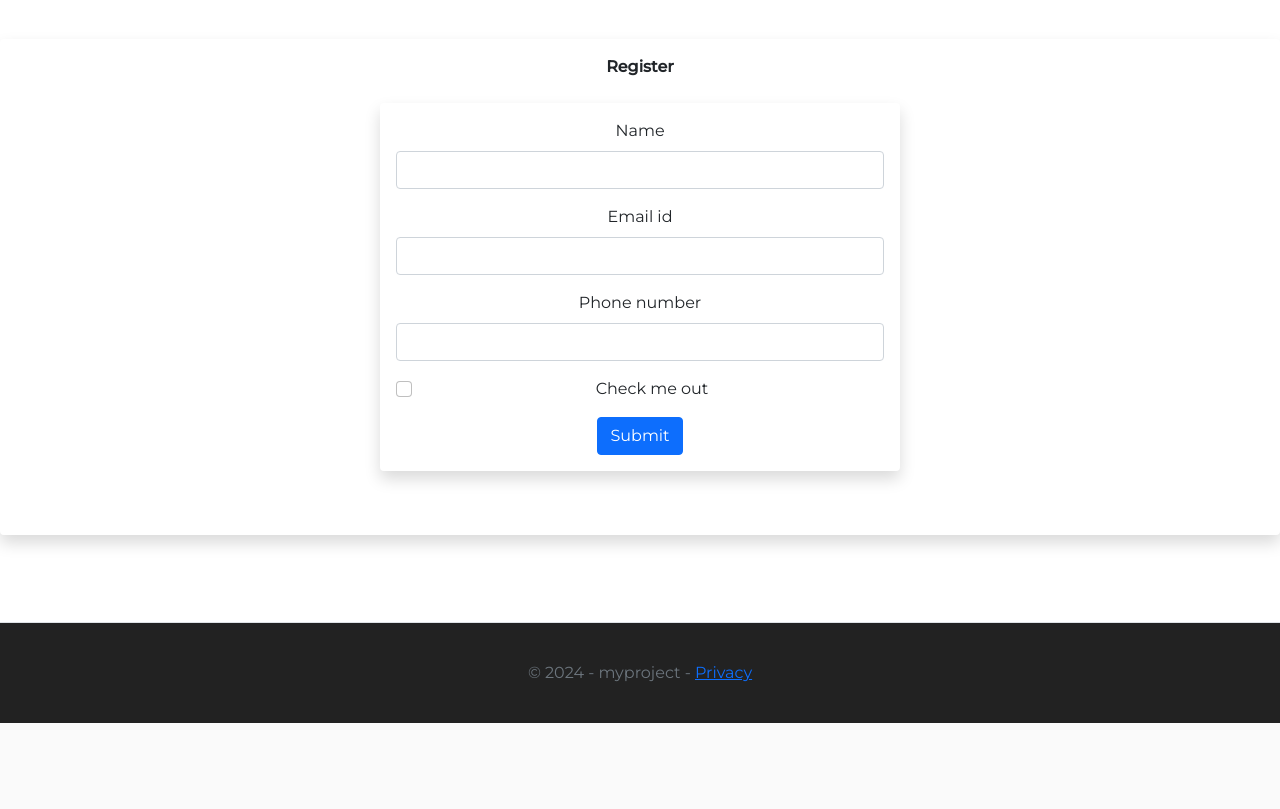
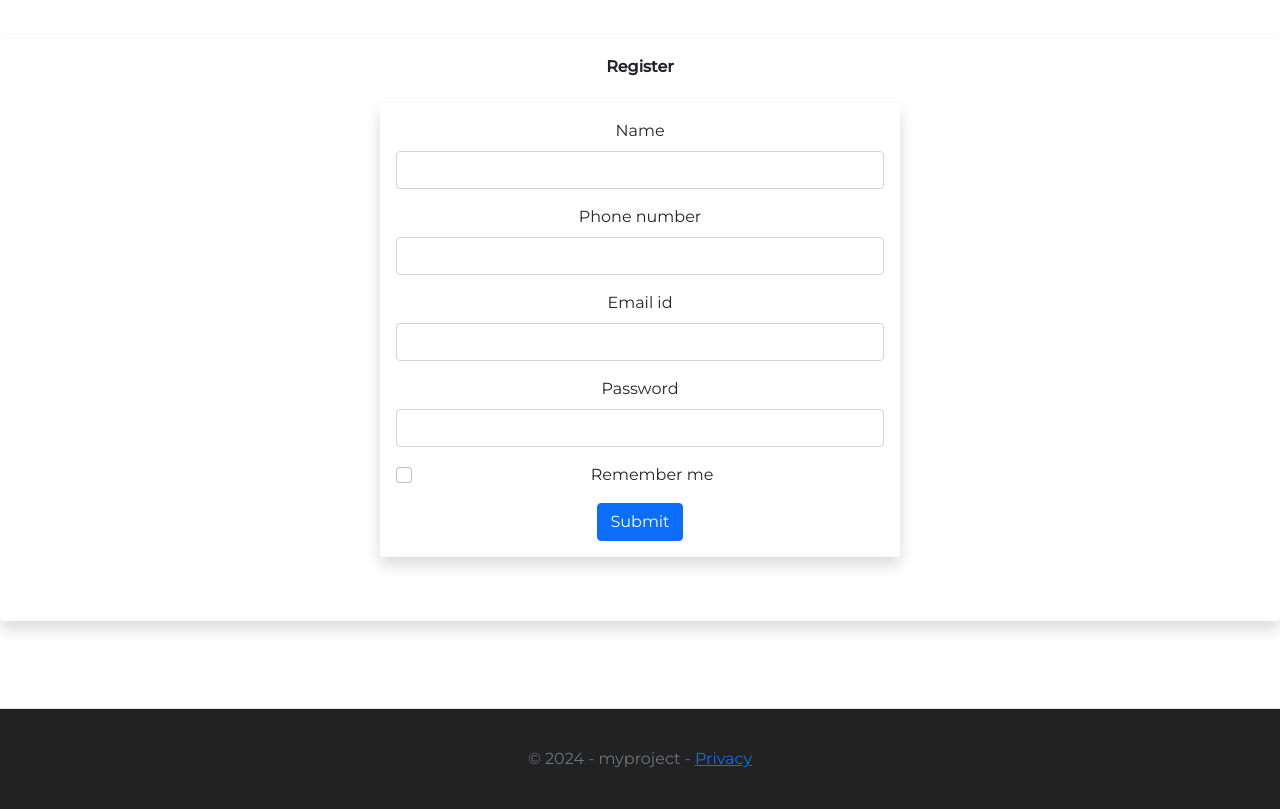
Before and after one commit to jemimahcad01/csharpcad, an ASP.NET Core app: page /Login/register in a window 1280 px wide. Shown: the part 351-1160 px from the top of the page. Before the commit the page ends 1074 px from the top, so only its background shows below. Run offline with ASP.NET Core 8, Linux system fonts and the light colour scheme; style sheets or scripts are compiled from the project's sources; some libraries are stand-ins or nearby versions.

Commit message:
files added

```diff
--- a/myproject/Controllers/LoginController.cs
+++ b/myproject/Controllers/LoginController.cs
@@ -23,11 +23,11 @@ public class LoginController : Controller
     {
         return View();
     }
-    public IActionResult Privacy()
+    public IActionResult CustomJewelry()
     {
         return View();
     }
-    public IActionResult contactus()
+    public IActionResult DesignerJewelry()
     {
         return View();
     }
@@ -35,70 +35,24 @@ public class LoginController : Controller
     {
         return View();
     }
-    public IActionResult ourservice()
+
+    public IActionResult contactus()
     {
         return View();
     }
-    [HttpGet]
     public IActionResult login()
     {
         return View();
     }
-    // void ConnectionString()
-    // {
-    // con.ConnectionString="data source=192.168.1.240\\SQLEXPRESS; database:cad_oos_shop; User Id:CADBATCH01; Password:CAD@123pass; TrustServerCertificate=True;";
-    // }
 
-    // [HttpPost]
-    // public IActionResult VerifyLogin(LoginModel lmodel){
-    //     ConnectionString();
-    //     con.Open();
-    //     com.Connection=con;
-    //     com.CommandText="select*from loginuser where username='"+ lmodel.username +"'+and password ='" + lmodel.password +"';";
-    //     dr=com.ExecuteReader();
-    //     if(dr.Read())
-    //     {
-    //         con.Close();
-    //         return View("success");
-    //     }
-    //     else
-    //     {
-    //         con.Close();
-    //         return View("error");
-    //     }
-    // }
+    [HttpGet]
+    public IActionResult register()
+    {
+        return View();
+    }
 
-[HttpPost]
-public IActionResult VerifyLogin(LoginModel lmodel)
-{
-    string connectionString = "Data Source=192.168.1.240\\SQLEXPRESS;Initial Catalog=cad_oos_shop;User ID=CADBATCH01;Password=CAD@123pass;TrustServerCertificate=True;";
 
-    using (SqlConnection connection = new SqlConnection(connectionString))
-    {
-        connection.Open();
-
-        string query = "SELECT * FROM loginuser WHERE username=@username AND password=@password";
-
-        using (SqlCommand command = new SqlCommand(query, connection))
-        {
-            command.Parameters.AddWithValue("@username", lmodel.username);
-            command.Parameters.AddWithValue("@password", lmodel.password);
-
-            using (SqlDataReader reader = command.ExecuteReader())
-            {
-                if (reader.Read())
-                {
-                    return View("success");
-                }
-                else
-                {
-                    return View("error");
-                }
-            }
-        }
-    }
-}
-    public IActionResult register()
+    public IActionResult registerDB()
     {
         return View();
     }
--- a/myproject/Views/Login/Index.cshtml
+++ b/myproject/Views/Login/Index.cshtml
@@ -6,12 +6,15 @@
   <div class="main-background">
     <div class="container">
       <div class="main-content">
+
         <h1>Infinity Golden Jewelry</h1>
         <h2>24 Caratage Yellow Gold Bracelet</h2>
         <p>Shope the latest designs from new brands</p>
+
         <a href="">- View Products</a>
-      </div>
+
     </div>
+  </div>
   </div>
 
 </header><!-- / header -->
--- a/myproject/Views/Login/aboutus.cshtml
+++ b/myproject/Views/Login/aboutus.cshtml
@@ -27,8 +27,7 @@ It is a long established fact that a reader will be distracted by the readable c
  *@
 
 
-
-@* <!DOCTYPE html>
+<!DOCTYPE html>
 <html>
 <head>
 	<meta charset="utf-8">
@@ -65,4 +64,4 @@ People wear jewelry for many reasons.
 <span class="placeholder col-12 bg-info"></span>
 
 </body>
-</html> *@
+</html>
--- a/myproject/Views/Login/register.cshtml
+++ b/myproject/Views/Login/register.cshtml
@@ -4,35 +4,43 @@
 <br><br>
 <form>
 <center>
+
 <div class="shadow p-3 mb-5 bg-body-tertiary rounded"><b>Register</b>
 <br><br>
+
 <div class="col-lg-5 col-xl-5">
 <div class="shadow p-3 mb-5 bg-body-tertiary rounded">
 
 <div class="mb-3">
     <label for="exampleInputname" class="form-label">Name</label>
-    <input type="name" class="form-control" id="exampleInputname" aria-describedby="nameHelp">
+    <input type="name"  name="" class="form-control" id="exampleInputname" aria-describedby="nameHelp">
     <div id="emailHelp" class="form-text"></div>
 </div>
 
 <div class="mb-3">
-    <label for="exampleInputemail"class="form-label">Email id</label>
-    <input type="email" class="form-control" id="exampleInputemail">
+    <label for="exampleInputphonenymber"class="form-label">Phone number</label>
+    <input type="phonenumber" name="Phonenumber" class="form-control" id="exampleInputPhonenumber">
   </div>
 
 <div class="mb-3">
-    <label for="exampleInputphonenymber"class="form-label">Phone number</label>
-    <input type="phonenumber" class="form-control" id="exampleInputPhonenumber">
+    <label for="exampleInputemail"class="form-label"> Email id</label>
+    <input type="email" name="email_id" class="form-control" id="exampleInputemail">
+  </div>
+
+<div class="mb-3">
+    <label for="exampleInputemail"class="form-label">Password</label>
+    <input type="password" name="Password" class="form-control" id="exampleInputemail">
   </div>
 
   <div class="mb-3 form-check">
     <input type="checkbox" class="form-check-input" id="exampleCheck1">
-    <label class="form-check-label" for="exampleCheck1">Check me out</label>
+    <label class="form-check-label" for="exampleCheck1">Remember me</label>
   </div>
   <center><button type="submit" class="btn btn-primary">Submit</button></center>
 </form>
 </div>
 </div>
+
 </center>
 </div>
 </div>
--- a/myproject/wwwroot/css/login.css
+++ b/myproject/wwwroot/css/login.css
@@ -1,6 +1,8 @@
 @import url('https://fonts.googleapis.com/css?family=Montserrat:300,400,500');
 
 @import url('https://fonts.googleapis.com/css?family=Poppins:400,500,700');
+
+
 
 *{
   margin: 0;
@@ -14,9 +16,10 @@ body{
   overflow-x: hidden;
 }
 
-h1, h2, h3{
+h1,h2, h3{
   letter-spacing: 2px;
 }
+
 
 header{
   background: #000;
@@ -71,7 +74,7 @@ nav ul li a{
   text-transform: uppercase;
   font-size: 14px;
   letter-spacing: 1px;
-  color: #999;
+  color: #888888;
 }
 
 nav ul li a:hover{
```
Also changed, not shown: myproject/Models/RegisterModel.cs (added, +12 -0 lines), 12 other files.
